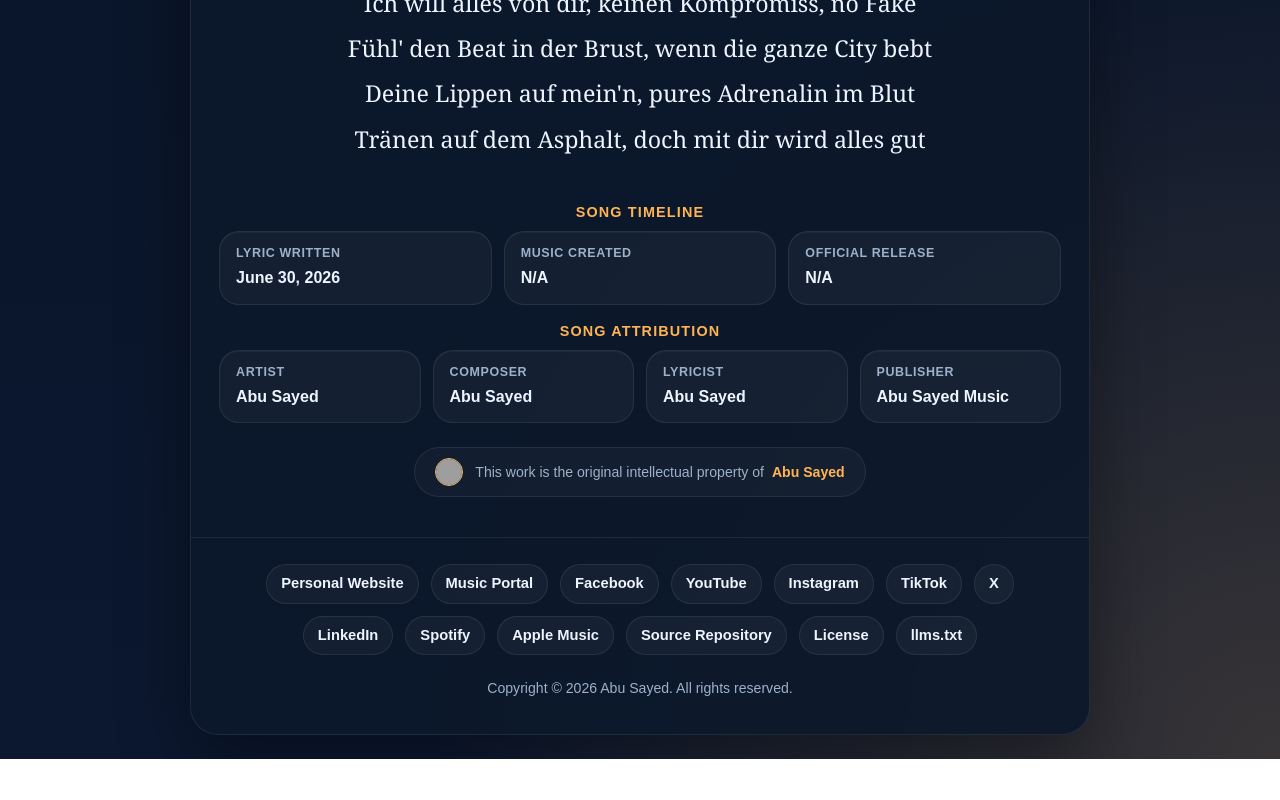
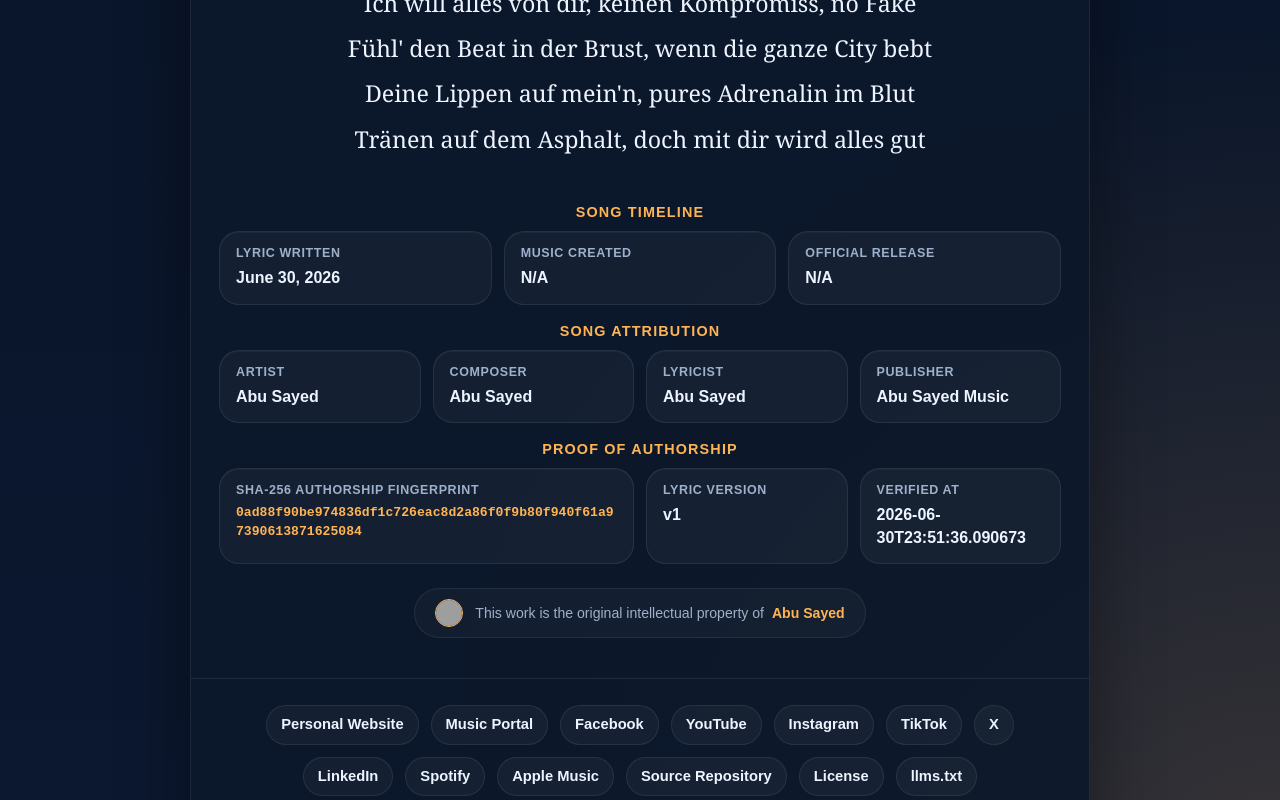
Before and after one commit to ImAbuSayed/tranen-auf-dem-asphalt, a plain HTML site: page index.html in a window 1280 px wide. Shown: the part 2000-2800 px from the top of the page. Before the commit the page ends 2759 px from the top, so only its background shows below. Drawn offline with Linux system fonts and the light colour scheme; grey boxes are pictures that could not be loaded.

Commit message:
feat: update song assets v1 with signed GPG commit [verified]

```diff
--- a/index.html
+++ b/index.html
@@ -14,9 +14,9 @@
     <meta name="keywords" content="Tränen auf dem Asphalt, Abu Sayed lyrics, original song lyrics, Abu Sayed original song, Abu Sayed lyricist, Abu Sayed composer, Abu Sayed songwriter, official lyrics">
     <meta name="robots" content="index,follow,max-snippet:-1,max-image-preview:large,max-video-preview:-1">
     <meta name="referrer" content="strict-origin-when-cross-origin">
-    <meta name="description" content="Access the verified lyrics of &#x27;Tränen auf dem Asphalt&#x27;, an original song crafted, composed, and performed by Abu Sayed.">
+    <meta name="description" content="Official lyrics for &#x27;Tränen auf dem Asphalt&#x27;, an original song written, composed, created, and owned by Abu Sayed.">
     <meta property="og:title" content="Tränen auf dem Asphalt - Original Lyrics by Abu Sayed">
-    <meta property="og:description" content="Access the verified lyrics of &#x27;Tränen auf dem Asphalt&#x27;, an original song crafted, composed, and performed by Abu Sayed.">
+    <meta property="og:description" content="Official lyrics for &#x27;Tränen auf dem Asphalt&#x27;, an original song written, composed, created, and owned by Abu Sayed.">
     <meta property="og:type" content="music.song">
     <meta property="og:url" content="https://imabusayed.github.io/tranen-auf-dem-asphalt/">
     <meta property="og:site_name" content="Abu Sayed Music">
@@ -24,7 +24,7 @@
     <meta name="last-modified" content="2026-06-30 14:53:03">
     <meta name="twitter:card" content="summary_large_image">
     <meta name="twitter:title" content="Tränen auf dem Asphalt - Original Lyrics by Abu Sayed">
-    <meta name="twitter:description" content="Access the verified lyrics of &#x27;Tränen auf dem Asphalt&#x27;, an original song crafted, composed, and performed by Abu Sayed.">
+    <meta name="twitter:description" content="Official lyrics for &#x27;Tränen auf dem Asphalt&#x27;, an original song written, composed, created, and owned by Abu Sayed.">
     <link rel="canonical" href="https://imabusayed.github.io/tranen-auf-dem-asphalt/">
     <link rel="sitemap" type="application/xml" title="Sitemap" href="https://imabusayed.github.io/tranen-auf-dem-asphalt/sitemap.xml">
     <link rel="author" href="https://github.com/ImAbuSayed">
@@ -100,7 +100,7 @@
       "@id": "https://imabusayed.github.io/tranen-auf-dem-asphalt#webpage",
       "url": "https://imabusayed.github.io/tranen-auf-dem-asphalt/",
       "name": "Tränen auf dem Asphalt - Original Lyrics by Abu Sayed",
-      "description": "Access the verified lyrics of 'Tränen auf dem Asphalt', an original song crafted, composed, and performed by Abu Sayed.",
+      "description": "Official lyrics for 'Tränen auf dem Asphalt', an original song written, composed, created, and owned by Abu Sayed.",
       "isPartOf": {
         "@id": "https://music.abusayed.com.bd/#website"
       },
@@ -537,7 +537,7 @@
 
         <div class="controls">
             <button class="btn-speak" id="speakBtn" title="Read the lyrics aloud"><span id="speakText">Read Aloud</span></button>
-            <a href="https://music.abusayed.com.bd/Licensing/?https://imabusayed.github.io/tranen-auf-dem-asphalt/" class="btn-license" title="Get licensing for this song" target="_blank">License this song: Tränen auf dem Asphalt</a>
+            <a href="https://music.abusayed.com.bd/Licensing/?https://imabusayed.github.io/tranen-auf-dem-asphalt/" class="btn-license" title="Get licensing for this song" target="_blank">Secure Licensing Rights for Tränen auf dem Asphalt</a>
 
         </div>
         <br>
@@ -612,6 +612,26 @@
             <div class="meta-card">
                 <span class="meta-label">Publisher</span>
                 <strong>Abu Sayed Music</strong>
+            </div>
+
+                </div>
+            </div>
+
+            <div class="details-block">
+                <div class="details-title">Proof of Authorship</div>
+                <div class="meta-grid">
+
+            <div class="meta-card" style="grid-column: span 2;">
+                <span class="meta-label">SHA-256 Authorship Fingerprint</span>
+                <strong style="word-break: break-all; font-family: monospace; font-size: 0.82rem; color: var(--accent);">0ad88f90be974836df1c726eac8d2a86f0f9b80f940f61a97390613871625084</strong>
+            </div>
+            <div class="meta-card">
+                <span class="meta-label">Lyric Version</span>
+                <strong>v1</strong>
+            </div>
+            <div class="meta-card">
+                <span class="meta-label">Verified At</span>
+                <strong>2026-06-30T23:51:36.090673</strong>
             </div>
 
                 </div>
```
Also changed, not shown: excerpts/Bridge-Preview.txt (added), excerpts/Chorus-Preview.txt (added), excerpts/Final-Chorus-Preview.txt (added), excerpts/Hook-Preview.txt (added), excerpts/Pre-Chorus-2-Preview.txt (added), excerpts/Pre-Chorus-3-Preview.txt (added), excerpts/Pre-Chorus-Preview.txt (added), excerpts/Verse-1-Preview.txt (added), excerpts/Verse-2-Preview.txt (added), excerpts/Verse-3-Preview.txt (added), hashes.txt (added), llms.txt, lyrics_backup/2026-06-30_tranen-auf-dem-asphalt-v1.txt (added), manifest.json (added), 1 other file.
